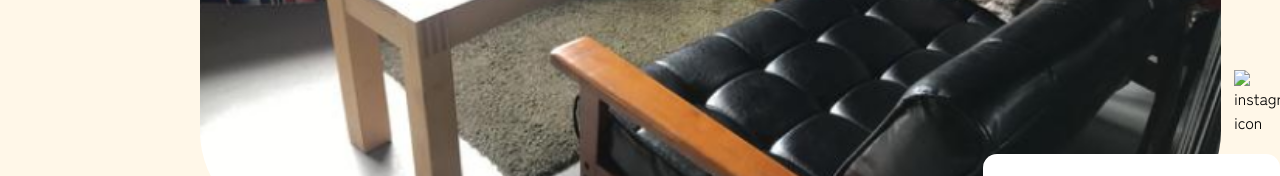
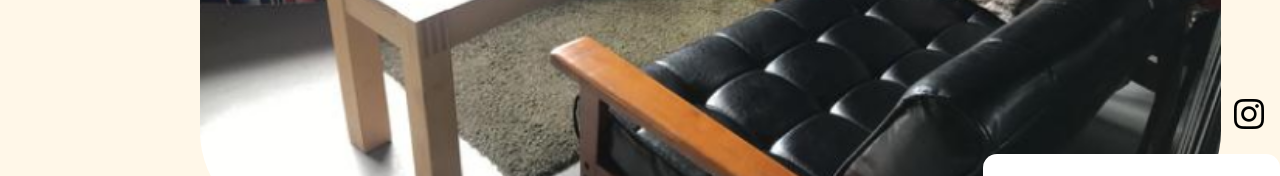
Before and after one commit to YoshinoriKamiya/mobilitysite, a plain HTML site: page index.html in a window 1280 px wide. Shown: the part 462-638 px from the top of the page. Drawn offline with nearby package versions, Linux system fonts and the light colour scheme; some packages are replaced by stand-ins of ours.

Commit message:
Update index.html

```diff
--- a/index.html
+++ b/index.html
@@ -90,7 +90,7 @@
                 </div>
                 <div class="sns">
                     <a href="#" class="sns">
-                        <img src="./images/" alt="instagram-icon">
+                        <img src="./images/instagram-icon.png" alt="instagram-icon">
                     </a>
                 </div>
                 <div class="tel_time">
```
